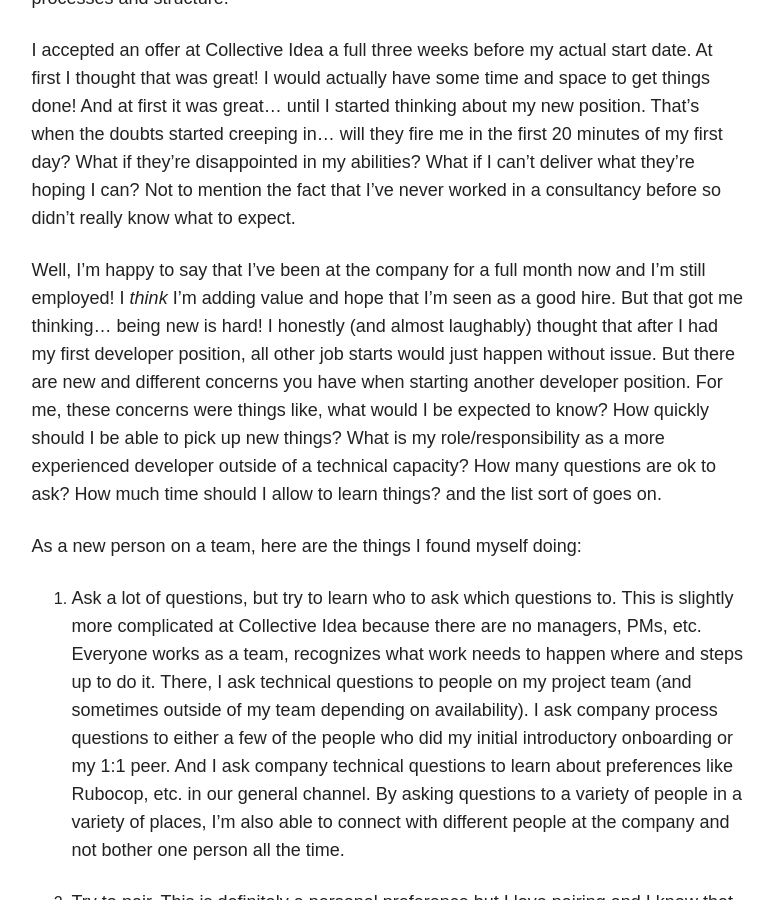
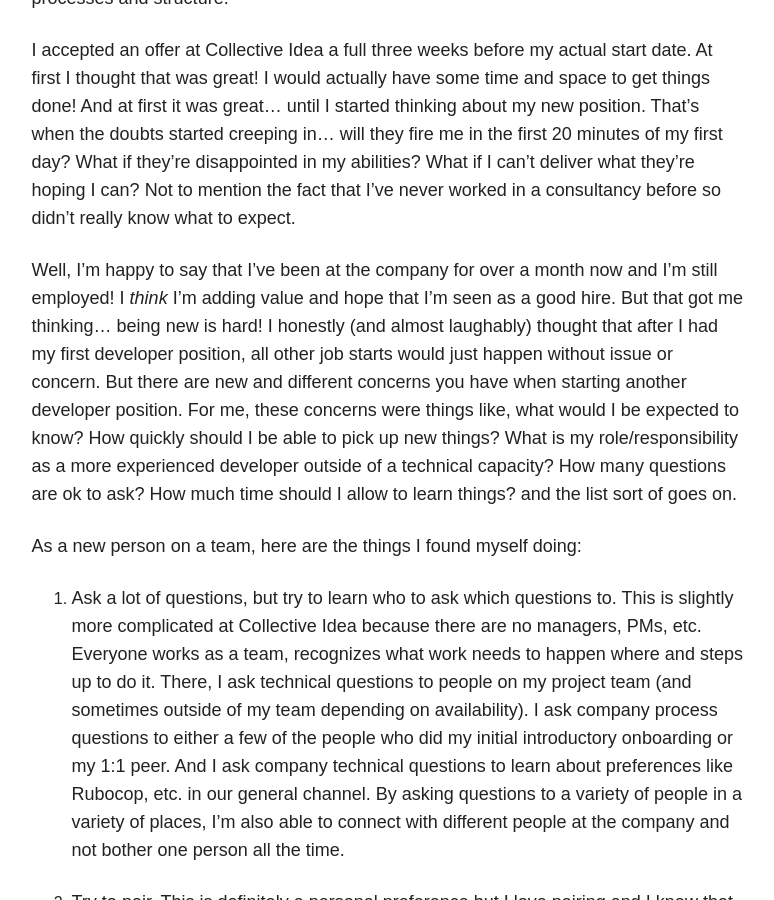
Before and after one commit to asheren/asheren.github.io, a Jekyll site: the page built from _posts/blog/2016-10-15-new-girl-on-the-team.md, in a window 1280 px wide and 900 px high, scrolled down 868 px. Shown: the whole window, without its empty margins (348-1122 px from the left). Built offline with Jekyll 4.4.1, drawn with Linux system fonts in a browser that asks for light colours; nearby versions of some CDN libraries; comment, search, counter and statistics services are not loaded.

Commit message:
Updated blog post

```diff
--- a/_posts/blog/2016-10-15-new-girl-on-the-team.md
+++ b/_posts/blog/2016-10-15-new-girl-on-the-team.md
@@ -12,8 +12,8 @@
 ---
 
 First and foremost, I am excited to officially announce that about a month ago I
-started working at [Collective Idea](http://www.collectiveidea.com). Collective
-Idea is made up of an awesome set of folks based in Michigan with a handful of
+started working at [Collective Idea](http://www.collectiveidea.com){:target="_blank"}.
+Collective Idea is made up of an awesome set of folks based in Michigan with a handful of
 us working remotely around the country. The company impressed me from the get-go
 with their interview process focused around pairing and getting to know me as an
 individual, the folks on their team that constantly highlighted the importance
@@ -30,11 +30,11 @@
 if I can't deliver what they're hoping I can? Not to mention the fact that I've never
 worked in a consultancy before so didn't really know what to expect.
 
-Well, I'm happy to say that I've been at the company for a full month now and I'm still
+Well, I'm happy to say that I've been at the company for over a month now and I'm still
 employed! I *think* I'm adding value and hope that I'm seen as a good hire. But that
  got me thinking... being new is hard! I honestly (and almost laughably) thought that
 after I had my first developer position, all other job starts would just happen
-without issue. But there are new and different concerns you have when starting
+without issue or concern. But there are new and different concerns you have when starting
 another developer position. For me, these concerns were things like, what would I
 be expected to know? How quickly should I be able to pick up new things? What is my
 role/responsibility as a more experienced developer outside of a technical capacity?
```
